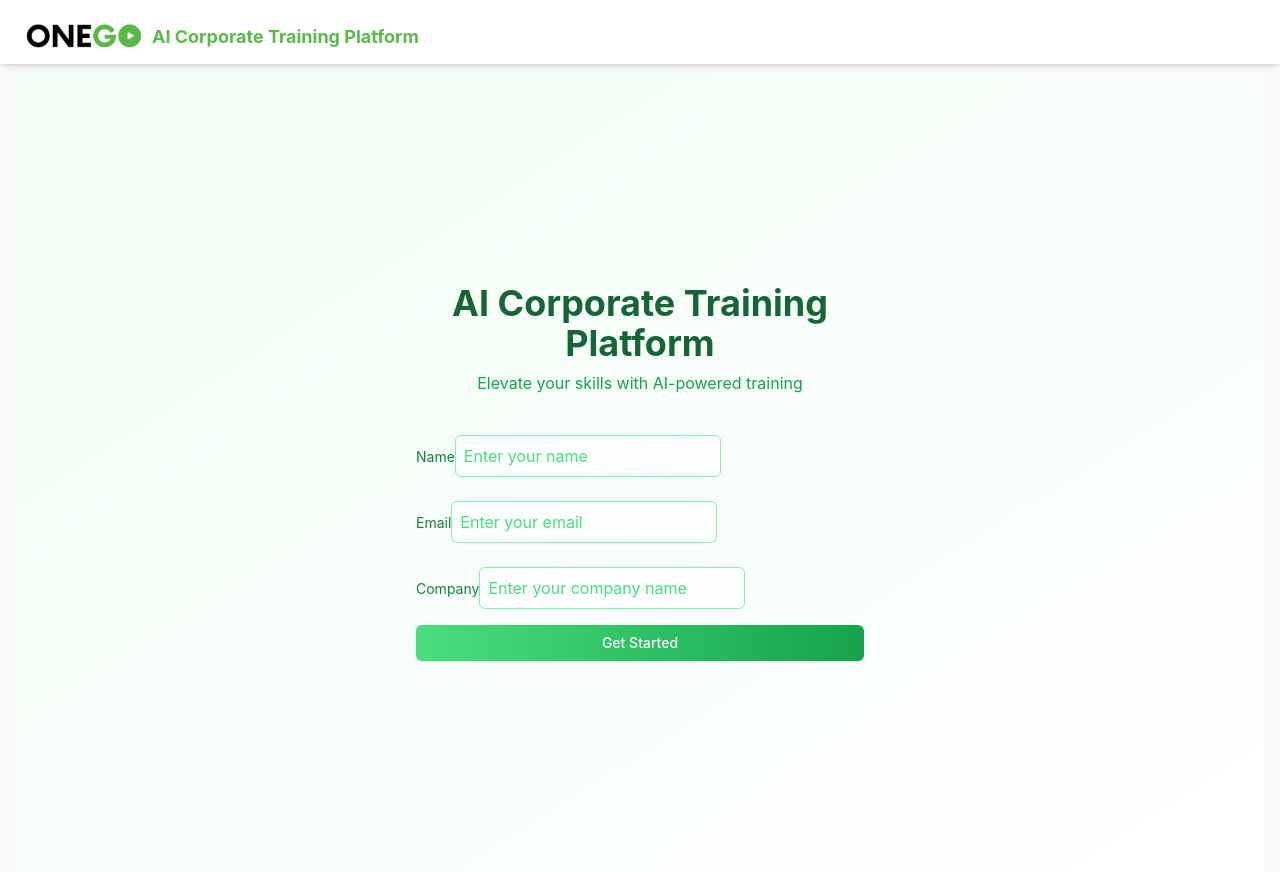
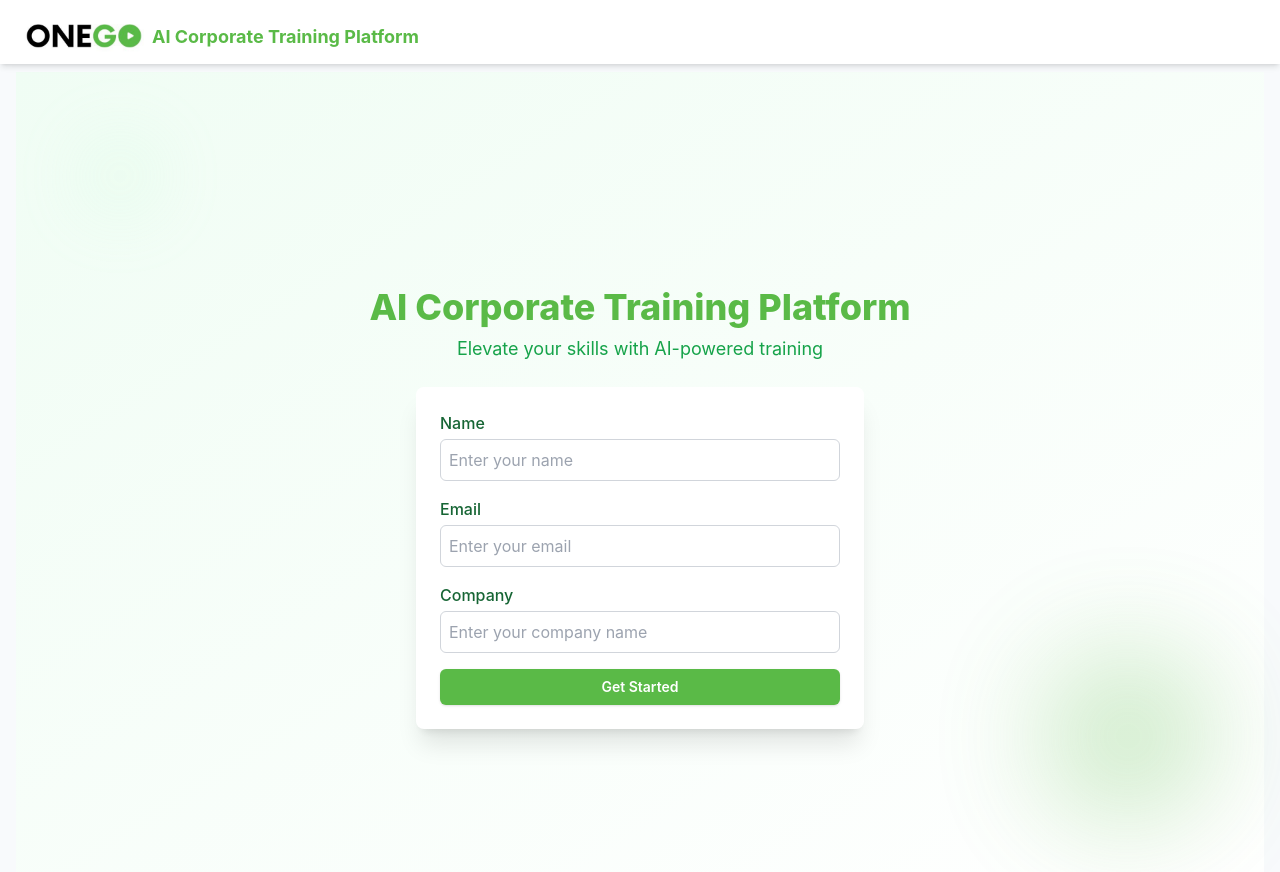
Before and after one commit to YasmineElnasharty/ai-corporate-training-platform, a Next.js app: page / in a window 1280 px wide. Built offline with nearby package versions, Linux system fonts and the light colour scheme.

Commit message:
Fix Input component export and resolve build issues

```diff
--- a/app/categories/page.tsx
+++ b/app/categories/page.tsx
@@ -36,10 +36,13 @@ export default function CategoriesPage() {
     const router = useRouter();
     const setSelectedCategory = useStore((state) => state.setSelectedCategory);
 
-    // Function to handle category selection
+    // Debugging: Check if the setSelectedCategory works
     const handleCategorySelect = (category: Category) => {
+        console.log('Selected Category:', category); // Debugging: Log selected category
         setSelectedCategory(category);
-        router.push(`/subcategories`);
+
+        // Navigate to the subcategories page
+        router.push('/subcategories');
     };
 
     return (
--- a/app/page.tsx
+++ b/app/page.tsx
@@ -1,113 +1,120 @@
-'use client'
+'use client';
 
-import { useState } from 'react'
-import { useRouter } from 'next/navigation'
-import { motion } from 'framer-motion'
-import { Button } from '@/components/ui/button'
-import Input from '@/components/ui/input'
-import { useStore } from '@/lib/store'
+import { useRouter } from 'next/navigation';
+import { motion } from 'framer-motion';
+import Input from '@/components/ui/input';
+import { Button } from '@/components/ui/button';
+import { useStore } from '@/lib/store'; // Use Zustand store to save user details
 
 export default function LandingPage() {
-  const router = useRouter()
-  const setUserDetails = useStore((state) => state.setUserDetails)
-  const [formData, setFormData] = useState({
-    name: '',
-    email: '',
-    company: ''
-  })
+  const router = useRouter();
+  const setUserDetails = useStore((state) => state.setUserDetails); // Zustand method to save user details
 
-  const handleSubmit = (e: React.FormEvent) => {
-    e.preventDefault()
-    setUserDetails(formData)
-    router.push('/categories')
-  }
+  // Handle form submission
+  const handleSubmit = (e: React.FormEvent<HTMLFormElement>) => {
+    e.preventDefault(); // Prevent the default form submission behavior
+
+    const formData = new FormData(e.currentTarget);
+    const userDetails = {
+      name: formData.get('name') as string,
+      email: formData.get('email') as string,
+      company: formData.get('company') as string,
+    };
+
+    // Save user details in the store
+    setUserDetails(userDetails);
+
+    // Navigate to the categories page
+    router.push('/categories');
+  };
 
   return (
-    <div className="min-h-screen flex flex-col items-center justify-center p-4 bg-gradient-to-br from-green-50 to-white">
+    <div className="min-h-screen flex flex-col bg-gradient-to-br from-green-50 to-white">
+      {/* Main Content */}
+      <main className="flex-1 flex items-center justify-center px-4 relative">
+        {/* Green Decorative Effects */}
         <motion.div
-        initial={{ opacity: 0, y: 20 }}
+          initial={{ scale: 0, opacity: 0 }}
+          animate={{ scale: 1.1, opacity: 0.4 }}
+          transition={{ duration: 1.5, repeat: Infinity, repeatType: 'reverse' }}
+          className="absolute top-10 left-10 w-32 h-32 bg-green-200 rounded-full blur-3xl"
+        />
+        <motion.div
+          initial={{ scale: 0, opacity: 0 }}
+          animate={{ scale: 1.2, opacity: 0.4 }}
+          transition={{ duration: 1.5, repeat: Infinity, repeatType: 'reverse', delay: 0.3 }}
+          className="absolute bottom-10 right-10 w-48 h-48 bg-[#5aba47] rounded-full blur-3xl"
+        />
+
+        {/* Main Form */}
+        <div className="text-center z-10">
+          {/* Animated Title */}
+          <motion.h1
+            initial={{ opacity: 0, y: -20 }}
             animate={{ opacity: 1, y: 0 }}
             transition={{ duration: 0.5 }}
-        className="w-full max-w-md space-y-8"
-      >
-        <div className="text-center space-y-2">
-          <motion.h1
-            initial={{ scale: 0.5 }}
-            animate={{ scale: 1 }}
-            transition={{ type: 'spring', stiffness: 100 }}
-            className="text-4xl font-bold text-green-800"
+            className="text-4xl font-extrabold text-[#5aba47] mb-2"
           >
             AI Corporate Training Platform
           </motion.h1>
-          <p className="text-green-600">Elevate your skills with AI-powered training</p>
+
+          {/* Subtitle */}
+          <motion.p
+            initial={{ opacity: 0, y: 10 }}
+            animate={{ opacity: 1, y: 0 }}
+            transition={{ delay: 0.2, duration: 0.5 }}
+            className="text-lg text-green-600 mb-6"
+          >
+            Elevate your skills with AI-powered training
+          </motion.p>
+
+          {/* Form Section */}
+          <form onSubmit={handleSubmit} className="space-y-4 max-w-md mx-auto bg-white shadow-xl p-6 rounded-lg">
+            <div className="text-left">
+              <label className="block text-green-800 font-medium mb-1">Name</label>
+              <Input
+                name="name"
+                type="text"
+                placeholder="Enter your name"
+                className="w-full border-[#5aba47] focus:ring-[#5aba47] focus:border-[#5aba47]"
+                required
+              />
             </div>
 
-        <form onSubmit={handleSubmit} className="space-y-4">
-          <motion.div
-            initial={{ x: -100, opacity: 0 }}
-            animate={{ x: 0, opacity: 1 }}
-            transition={{ delay: 0.2 }}
-            className="space-y-2"
-          >
-            <label className="text-sm text-green-700">Name</label>
+            <div className="text-left">
+              <label className="block text-green-800 font-medium mb-1">Email</label>
               <Input
-              required
-              type="text"
-              placeholder="Enter your name"
-              value={formData.name}
-              onChange={(e) => setFormData({ ...formData, name: e.target.value })}
-              className="bg-white/50 border-green-300 text-green-900 placeholder-green-400"
-            />
-          </motion.div>
-
-          <motion.div
-            initial={{ x: -100, opacity: 0 }}
-            animate={{ x: 0, opacity: 1 }}
-            transition={{ delay: 0.3 }}
-            className="space-y-2"
-          >
-            <label className="text-sm text-green-700">Email</label>
-            <Input
-              required
+                name="email"
                 type="email"
                 placeholder="Enter your email"
-              value={formData.email}
-              onChange={(e) => setFormData({ ...formData, email: e.target.value })}
-              className="bg-white/50 border-green-300 text-green-900 placeholder-green-400"
+                className="w-full border-[#5aba47] focus:ring-[#5aba47] focus:border-[#5aba47]"
+                required
               />
-          </motion.div>
+            </div>
 
-          <motion.div
-            initial={{ x: -100, opacity: 0 }}
-            animate={{ x: 0, opacity: 1 }}
-            transition={{ delay: 0.4 }}
-            className="space-y-2"
-          >
-            <label className="text-sm text-green-700">Company</label>
+            <div className="text-left">
+              <label className="block text-green-800 font-medium mb-1">Company</label>
               <Input
-              required
+                name="company"
                 type="text"
                 placeholder="Enter your company name"
-              value={formData.company}
-              onChange={(e) => setFormData({ ...formData, company: e.target.value })}
-              className="bg-white/50 border-green-300 text-green-900 placeholder-green-400"
+                className="w-full border-[#5aba47] focus:ring-[#5aba47] focus:border-[#5aba47]"
+                required
               />
-          </motion.div>
+            </div>
 
-          <motion.div
-            initial={{ y: 20, opacity: 0 }}
-            animate={{ y: 0, opacity: 1 }}
-            transition={{ delay: 0.5 }}
-          >
+            {/* Submit Button */}
+            <div className="mt-6">
               <Button
                 type="submit"
-              className="w-full bg-gradient-to-r from-green-400 to-green-600 hover:from-green-500 hover:to-green-700 text-white"
+                className="w-full bg-[#5aba47] hover:bg-green-600 text-white font-semibold py-2 rounded-md transition duration-300"
               >
                 Get Started
               </Button>
-          </motion.div>
+            </div>
           </form>
-      </motion.div>
         </div>
-  )
+      </main>
+    </div>
+  );
 }
--- a/app/subcategories/page.tsx
+++ b/app/subcategories/page.tsx
@@ -5,7 +5,7 @@ import { useRouter } from 'next/navigation';
 import { motion } from 'framer-motion';
 import { Layout } from '@/components/layout';
 import { useStore } from '@/lib/store';
-import { Subcategory } from '@/types'; // Import the updated Subcategory type
+import { Subcategory } from '@/types';
 import {
     Users,
     UserCog,
@@ -17,6 +17,7 @@ import {
     UserCheck,
 } from 'lucide-react';
 
+// Subcategory List
 const subcategories: Subcategory[] = [
     { id: 'sales', name: 'Sales Associate', icon: Users, skills: [] },
     { id: 'manager', name: 'Store Manager', icon: UserCog, skills: [] },
@@ -33,20 +34,25 @@ export default function SubcategoriesPage() {
     const selectedCategory = useStore((state) => state.selectedCategory);
     const setSelectedSubcategory = useStore((state) => state.setSelectedSubcategory);
 
-    // Redirect to '/categories' if no category is selected
+    // Debugging: Log current state
+    console.log('Selected Category:', selectedCategory);
+
+    // Redirect if no category is selected
     useEffect(() => {
         if (!selectedCategory) {
+            console.warn('No category selected. Redirecting to /categories.');
             router.push('/categories');
         }
     }, [selectedCategory, router]);
 
-    // Handle subcategory selection
+    // Handle Subcategory Selection
     const handleSubcategorySelect = (subcategory: Subcategory) => {
-        setSelectedSubcategory(subcategory);
-        router.push(`/skills`);
+        console.log('Selected Subcategory:', subcategory);
+        setSelectedSubcategory(subcategory); // Set the selected subcategory in Zustand store
+        router.push('/skills'); // Navigate to the skills page
     };
 
-    // Render nothing until redirection is completed
+    // Render nothing if selectedCategory is invalid
     if (!selectedCategory) {
         return null;
     }
```
Also changed, not shown: app/chat/page.tsx (+21 -20 lines), 1 other file (tests, documents, lock files or other folders). Lines whose indentation alone changed are shown as unchanged.
